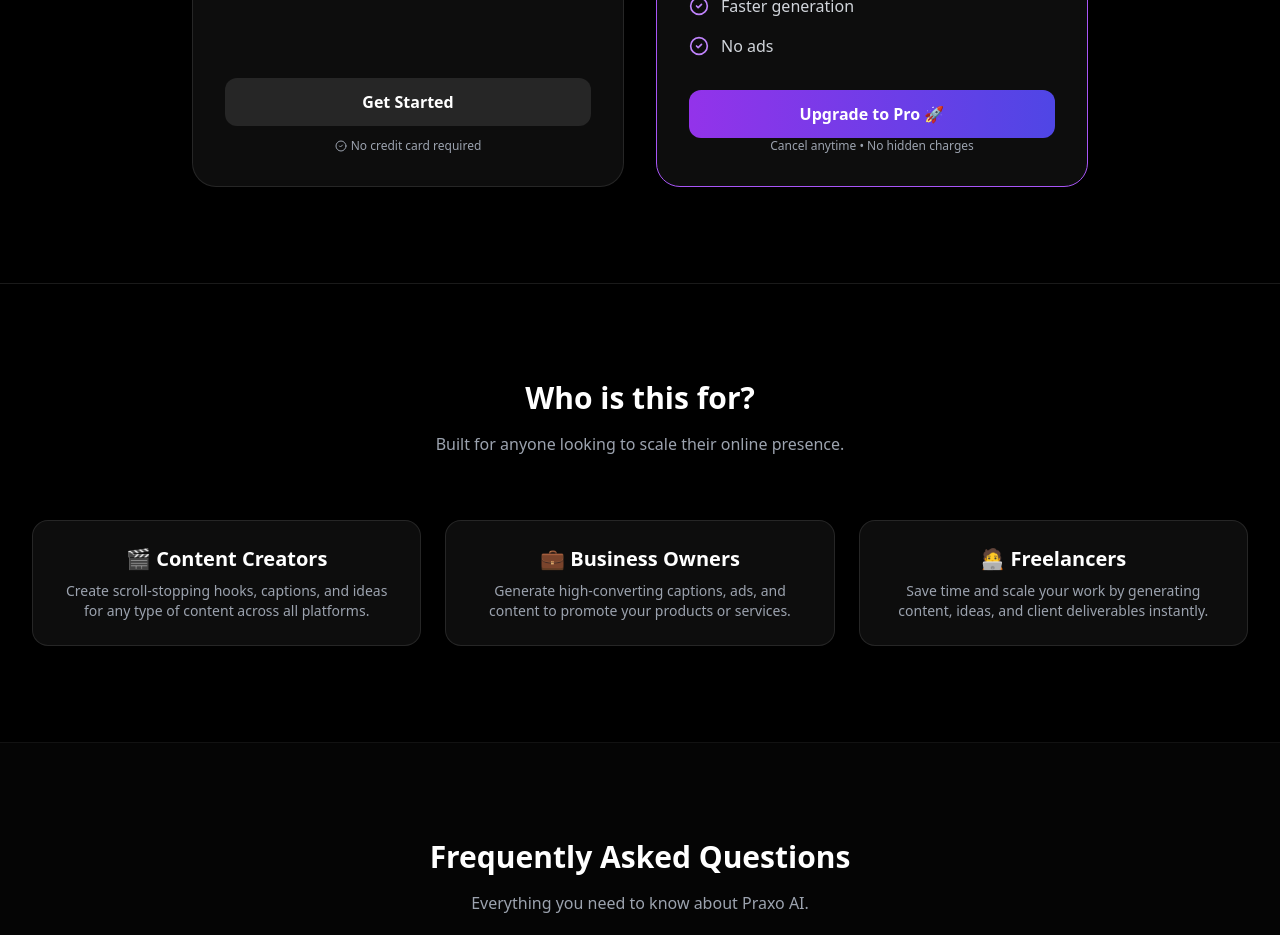
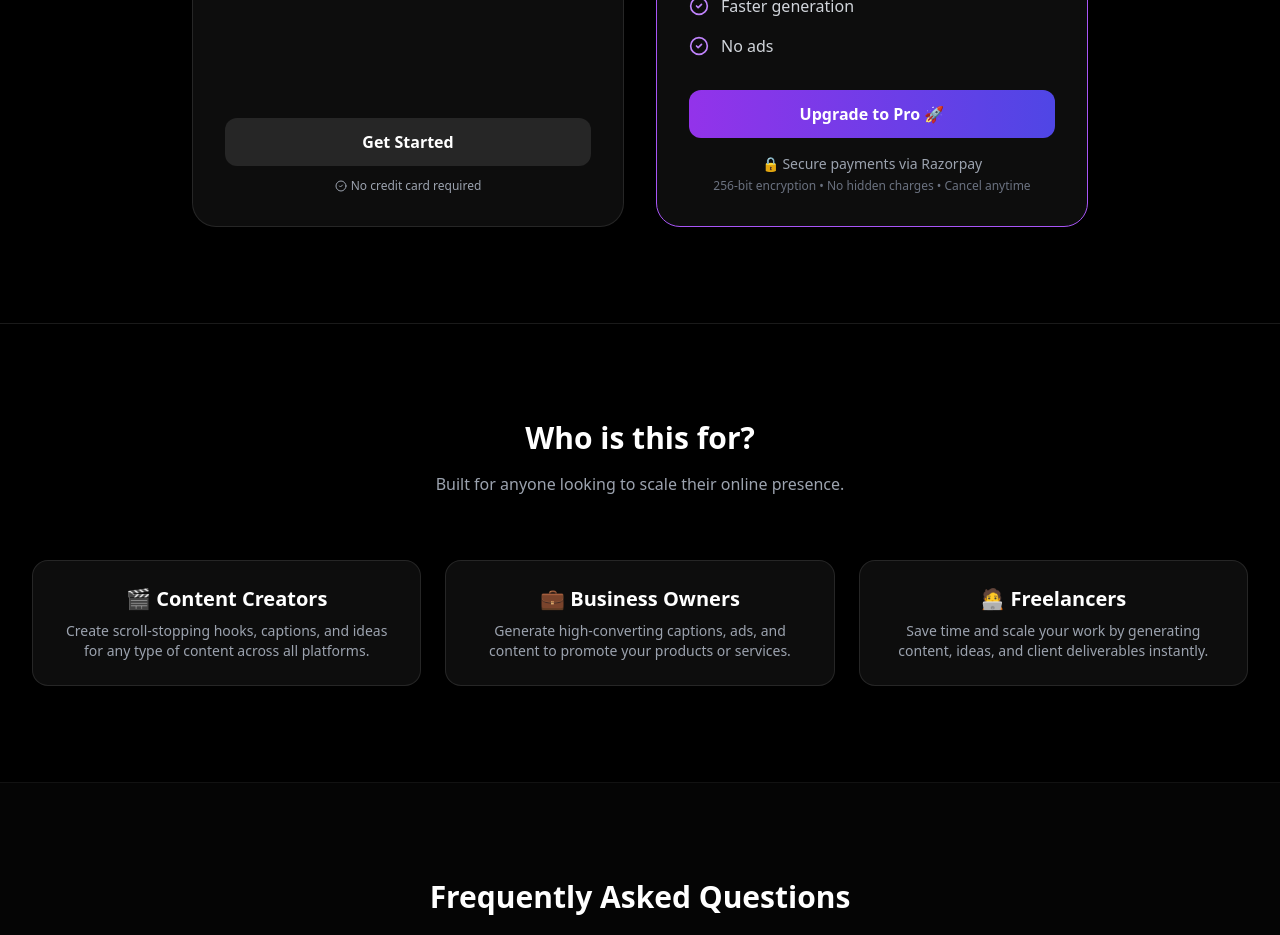
Before and after one commit to praxodigital-netizen/praxo-ai-tools, a React (Vite) app: page / in a window 1280 px wide. Shown: the part 3640-4575 px from the top of the page. Built offline with nearby package versions, Linux system fonts and the light colour scheme.

Commit message:
Update Home.tsx

```diff
--- a/src/pages/Home.tsx
+++ b/src/pages/Home.tsx
@@ -462,10 +462,12 @@ useEffect(() => {
     Upgrade to Pro 🚀
   </button>
 )}
-
-      <div className="flex justify-center items-center text-xs text-gray-400">
-        <span>Cancel anytime • No hidden charges</span>
-      </div>
+      <div className="mt-4 text-center">
+  <p className="text-sm text-gray-400">🔒 Secure payments via Razorpay</p>
+  <p className="text-xs text-gray-500 mt-1">
+    256-bit encryption • No hidden charges • Cancel anytime
+  </p>
+</div>
     </div>
   </div>
 </section>
```
